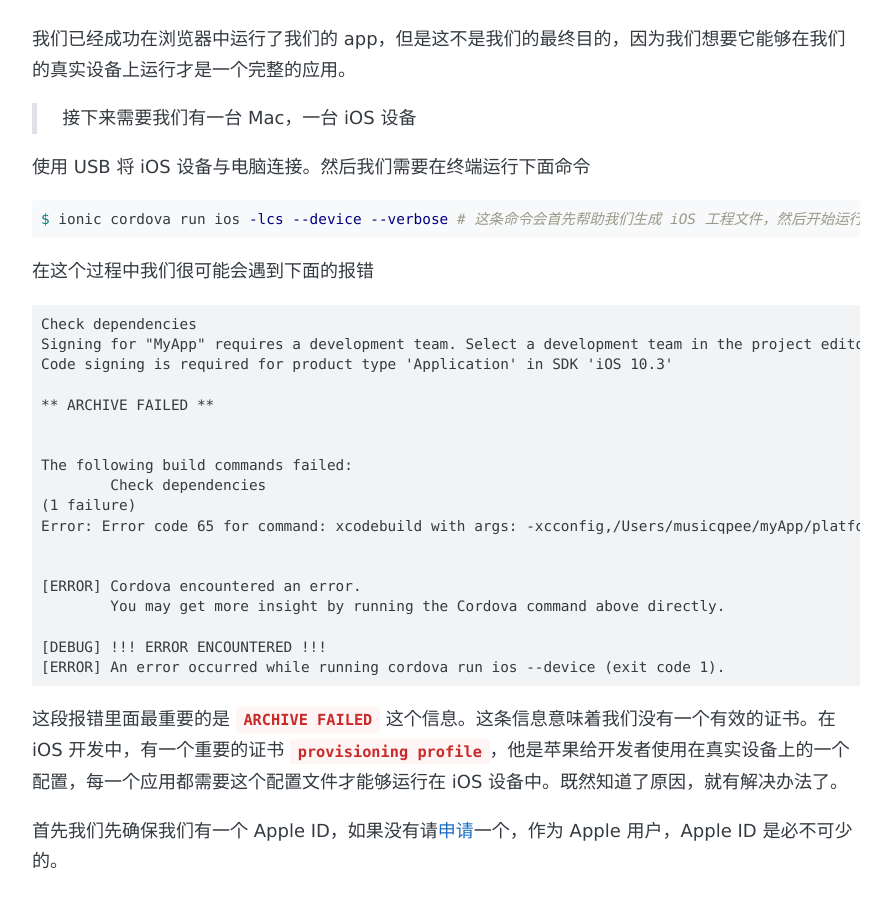
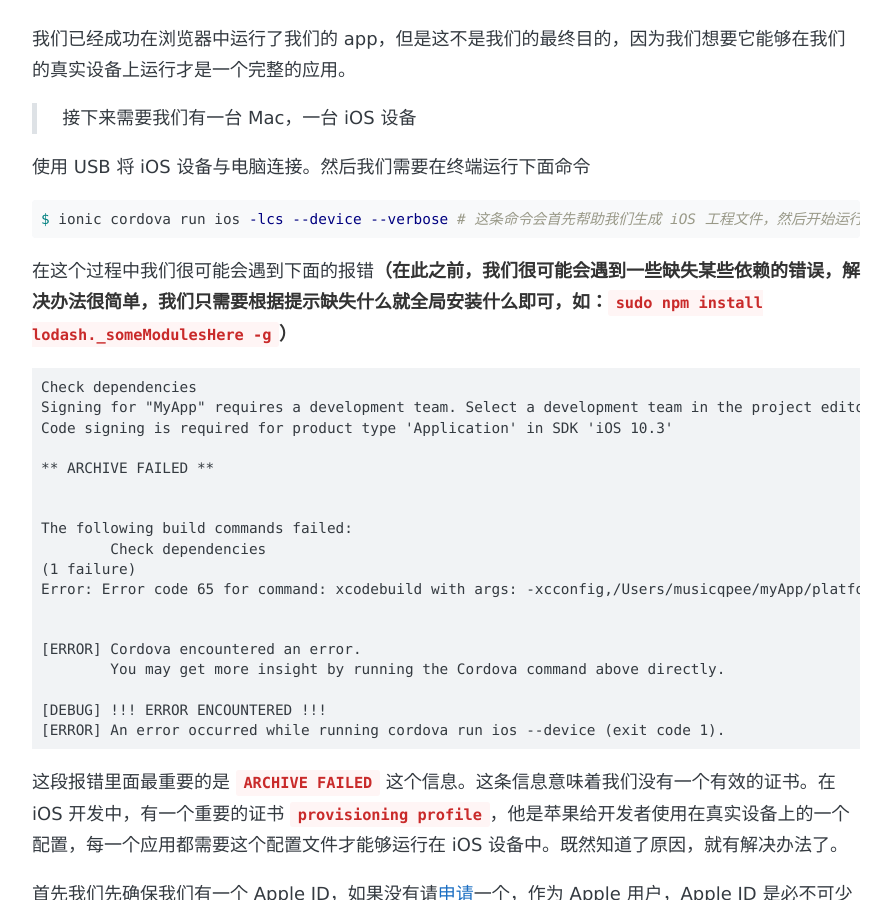
Before and after one commit to musicq/musicq.github.io, a Jekyll site: the page built from _posts/2017-07-07-How-to-deploy-an-app-on-your-actual-device-with-ionic.md, in a window 1280 px wide and 900 px high, scrolled down 1015 px. Shown: the whole window, without its empty margins (194-1086 px from the left). Built offline with Jekyll 4.4.1, drawn with Linux system fonts in a browser that asks for light colours; some web fonts are replaced; comment, search, counter and statistics services are not loaded.

Commit message:
update: 2017-07-07 post

````diff
--- a/_posts/2017-07-07-How-to-deploy-an-app-on-your-actual-device-with-ionic.md
+++ b/_posts/2017-07-07-How-to-deploy-an-app-on-your-actual-device-with-ionic.md
@@ -38,7 +38,7 @@ $ cd myApp && ionic serve # 启动浏览器运行模式
 ```bash
 $ ionic cordova run ios -lcs --device --verbose # 这条命令会首先帮助我们生成 iOS 工程文件，然后开始运行应用。
 ```
-在这个过程中我们很可能会遇到下面的报错
+在这个过程中我们很可能会遇到下面的报错**（在此之前，我们很可能会遇到一些缺失某些依赖的错误，解决办法很简单，我们只需要根据提示缺失什么就全局安装什么即可，如：`sudo npm install lodash._someModulesHere -g`）**
 
 ```accesslog
 Check dependencies
````
